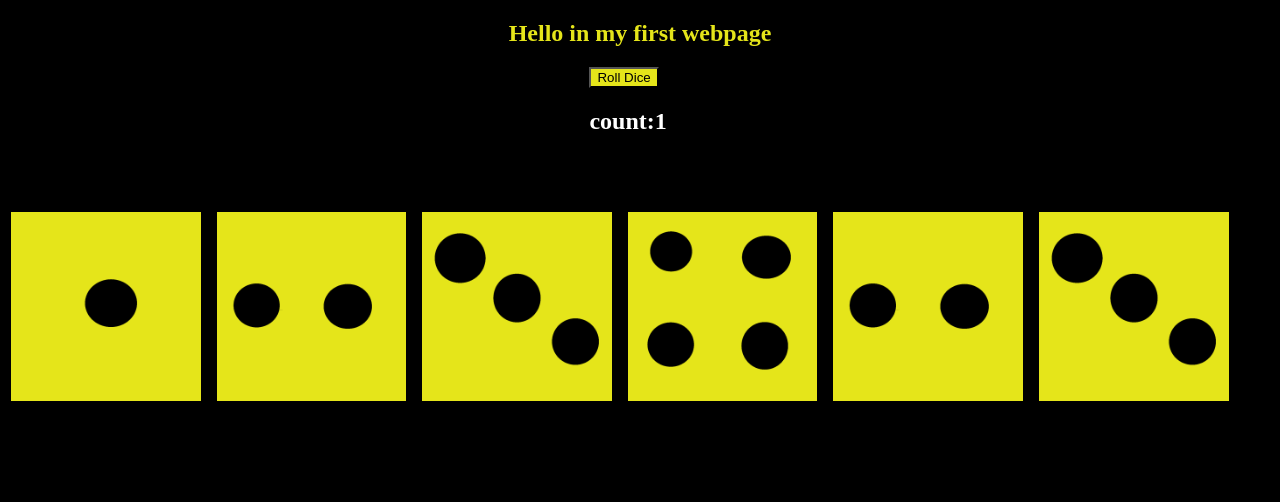
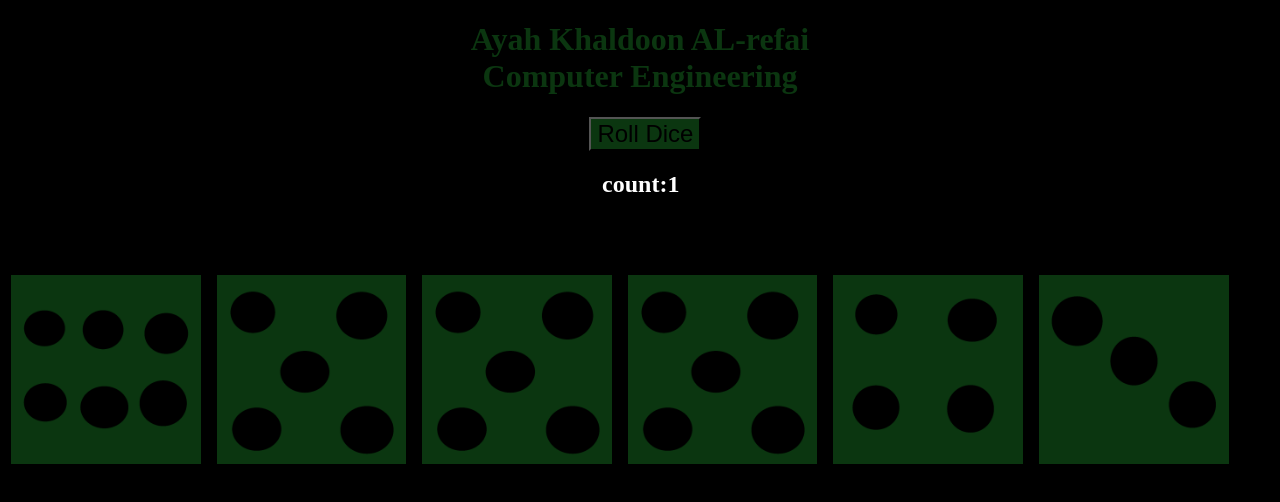
Before and after one commit to AyahAlrifai/dICE, a plain HTML site: page test.html in a window 1280 px wide. Both pictures are taken after a click on the button "Roll Dice". Drawn offline with Linux system fonts and the light colour scheme.

Commit message:
random color

```diff
--- a/test.html
+++ b/test.html
@@ -5,23 +5,47 @@
     <title>dice</title>
     <script type="text/javascript">
     var count=1;
+    var btn;
+    var h1;
+    var color;
+    function randColor()
+    {
+      var r,g,b;
+      r=Math.floor(Math.random()*256);
+      g=Math.floor(Math.random()*256);
+      b=Math.floor(Math.random()*256);
+      color="rgb("+r+","+g+","+b+");"
+    }
+    function start()
+    {
+      btn=document.getElementById("2");
+      h1=document.getElementById('1')
+      randColor();
+      h1.setAttribute("style","color:"+color+" text-align:center;")
+      btn.setAttribute("style","color:#000000;margin-left:46%;font-size:1.5em; background-color:"+color)
+      btn.addEventListener("click",show,false)
+    }
     function show()
      {
-        var div=document.getElementById('1');
-        var img="<h2 style='color:#ffffff;margin-left:46%;'>count:"+count+"</h2><br><br><br>";
+        h1.setAttribute("style","color:"+color+" text-align:center;")
+        btn.setAttribute("style","color:#000000;margin-left:46%;font-size:1.5em; background-color:"+color)
+        var div=document.getElementById('3');
+        var img="<h2 style='color:#ffffff;margin-left:47%;'>count:"+count+"</h2><br><br><br>";
         count=count+1;
         for(var i=0;i<6;i++)
         {
             var r=Math.floor(Math.random()*6+1);
-            img+="<img style='background-color:#E5E51A;margin-right:10px;border-width:3px; border-color:#000000; border-style:solid ' src='"+r+".png' width='15%' height='15%' />";
+            img+="<img style='background-color:"+color+";margin-right:10px;border-width:3px; border-color:#000000; border-style:solid ' src='"+r+".png' width='15%' height='15%' />";
         }
       div.innerHTML=img;
+      randColor();
     }
+    window.addEventListener('load',start,false)
     </script>
   </head>
   <body style="background-color:#000000">
-    <h2 style="color:#E5E51A; text-align:center;"> Hello in my first webpage </h2>
-    <button type="button" name="button" onclick="show()" style="color:#000000;margin-left:46%; background-color:#E5E51A">Roll Dice</button>
-    <div id="1"></div>
+    <h1 id='1'> Ayah Khaldoon AL-refai<br> Computer Engineering </h1>
+    <button type="button" name="button" id='2'>Roll Dice</button>
+    <div id="3"></div>
   </body>
 </html>
```
